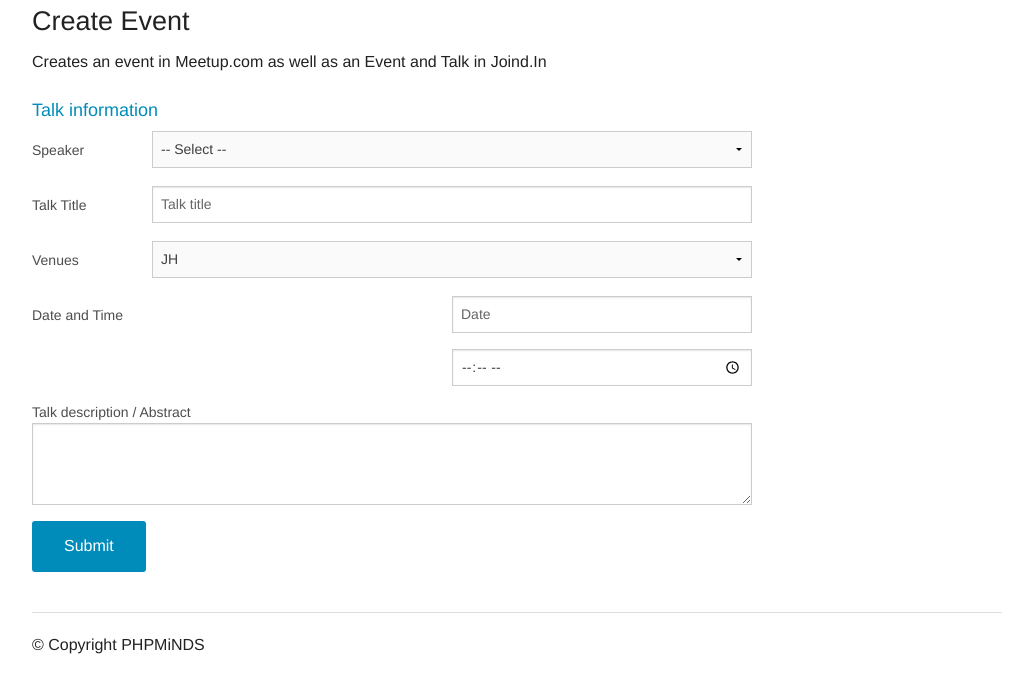
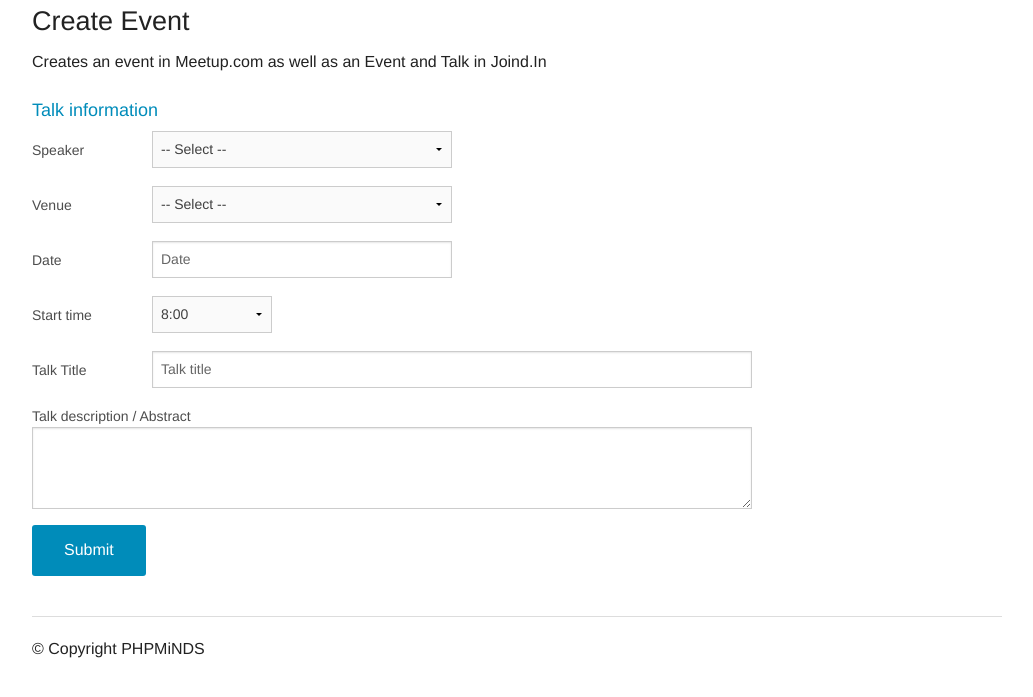
Before and after one commit to phpminds/website, a PHP site: template app/templates/admin/create-event.twig in a window 1280 px wide. Shown: the part 45-742 px from the top of the page, without its empty margins (123-1156 px from the left). Run offline with PHP 8.4, Linux system fonts and the light colour scheme; the template is opened without the code that fills it, so the values that code supplies are empty; some libraries are stand-ins or nearby versions.

Commit message:
[UI] Tidied up and aligned the create-event UI.

```diff
--- a/app/templates/admin/create-event.twig
+++ b/app/templates/admin/create-event.twig
@@ -17,16 +17,56 @@
                     <div class="large-2 columns">
                         <label class="inline">Speaker</label>
                     </div>
-                    <div class="large-10 columns">
+                    <div class="large-5 columns">
                         <select id="speakers" name="speaker">
                             <option value="0">-- Select --</option>
                             <option value="-1">Create speaker</option>
-                            <option value="1">Rob Allen (@akrabat)</option>
-                            <option value="2">Lorna Mitchell (@lornajane)</option>
-                            <option value="3">Jenny Wong (@miss_jwo)</option>
+                            {% for speaker in speakers %}
+                                <option value="{{ speaker.id }}">{{ speaker.firstName }} {{ speaker.lastName }} ({{ speaker.twitter }})</option>
+                            {% endfor %}
                         </select>
 
                     </div>
+                    <div class="large-2 columns"></div>
+                </div>
+
+                <div class="row collapse">
+                    <div class="large-2 columns">
+                        <label class="inline">Venue</label>
+                    </div>
+                    <div class="large-5 columns">
+                        <select id="venues" name="venue">
+                            <option value="0">-- Select --</option>
+                            {% for venue in venues %}
+                                <option value="{{ venue.id }}">{{ venue.name }} - {{ venue.address }}</option>
+                            {% endfor %}
+                        </select>
+                    </div>
+                    <div class="large-2 columns"></div>
+                </div>
+
+                <div class="row collapse">
+                    <div class="large-2 columns">
+                        <label class="inline">Date</label>
+                    </div>
+                    <div class="large-5 columns">
+                        <input placeholder="Date" class="textbox-n" type="text" onfocus="(this.type='date')"  id="date">
+                    </div>
+                    <div class="large-2 columns"></div>
+                </div>
+
+                <div class="row collapse">
+                    <div class="large-2 columns">
+                        <label class="inline">Start time</label>
+                    </div>
+                    <div class="large-2 columns">
+                        <select id="time.hour" name="time.hour">
+                            {% for i in 8..22 %}
+                                <option value="{{ i }}">{{ i }}:00</option>
+                            {% endfor %}
+                        </select>
+                    </div>
+                    <div class="large-5 columns"></div>
                 </div>
 
                 <div class="row collapse">
@@ -39,29 +79,9 @@
                 </div>
 
                 <div class="row collapse">
-                    <div class="large-2 columns">
-                        <label class="inline">Venues</label>
-                    </div>
-                    <div class="large-10 columns">
-                        <select>
-                            <option>JH</option>
-                        </select>
-
-                    </div>
+                    <label>Talk description / Abstract</label>
+                    <textarea rows="4"></textarea>
                 </div>
-
-                <div class="row collapse">
-                    <div class="large-2 columns">
-                        <label class="inline">Date and Time</label>
-                    </div>
-                    <div class="small-5 columns">
-                        <input placeholder="Date" class="textbox-n" type="text" onfocus="(this.type='date')"  id="date">
-                        <input type="time" id="time" placeholder="19:00">
-                    </div>
-                </div>
-
-                <label>Talk description / Abstract</label>
-                <textarea rows="4"></textarea>
                 <button type="submit" class="radius button">Submit</button>
             </form>
         </div>
@@ -139,6 +159,7 @@
             );
 
             post.done(function(data){
+                console.log(data);
 
                 if (data.error) {
                     // handle errors
```
